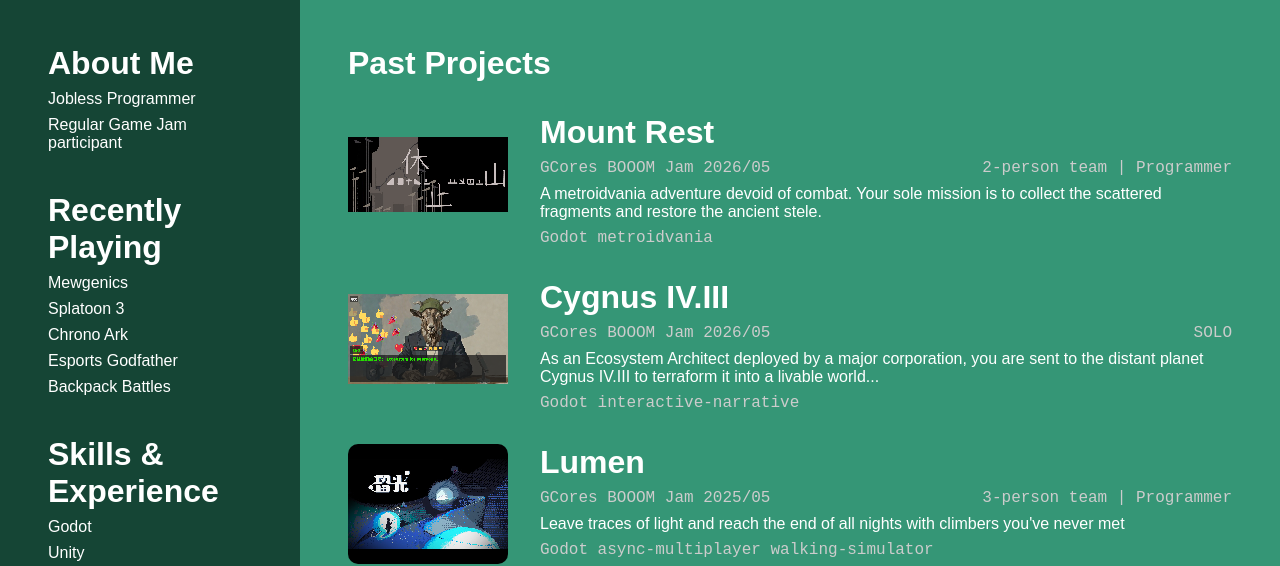
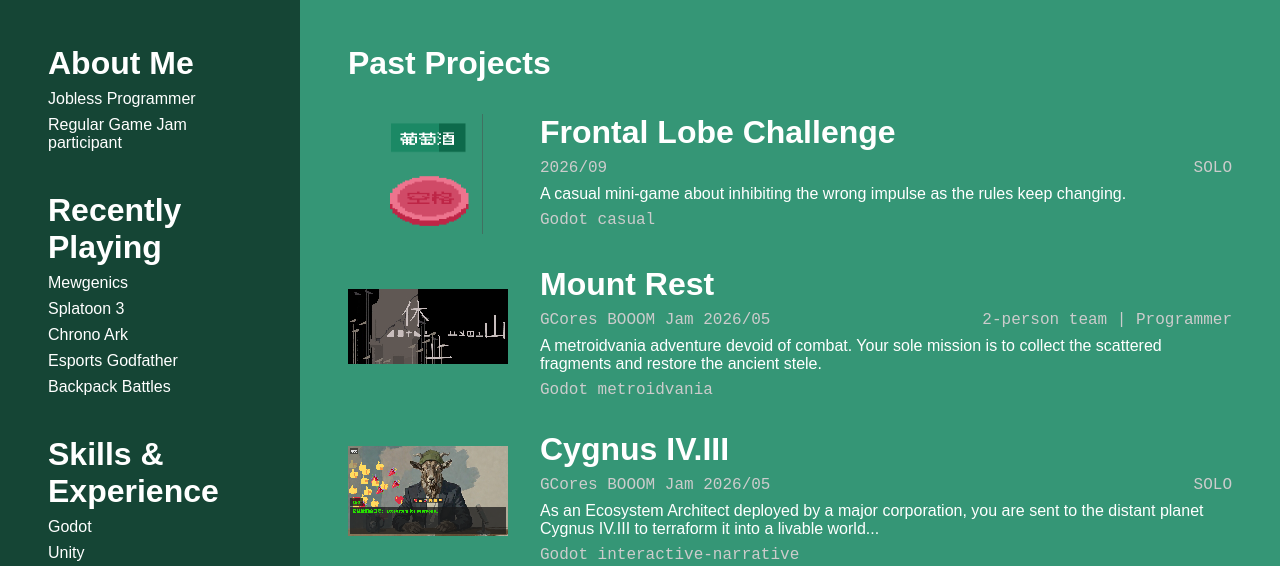
Before and after one commit to leav/gamejam_resume, a plain HTML site: page index.html in a window 1280 px wide. Shown: the part 244-810 px from the top of the page. Drawn offline with Linux system fonts and the light colour scheme.

Commit message:
Add frontal lobe challenge

```diff
--- a/index.html
+++ b/index.html
@@ -7,7 +7,7 @@
   <script async src="https://www.googletagmanager.com/gtag/js?id=G-14QHVK4M95"></script>
   <script>
     window.dataLayer = window.dataLayer || [];
-    function gtag(){dataLayer.push(arguments);}
+    function gtag() { dataLayer.push(arguments); }
     gtag('js', new Date());
 
     gtag('config', 'G-14QHVK4M95');
@@ -215,7 +215,7 @@
 
     .lang-btn {
       padding: 8px 12px;
-      background: rgba(0,0,0,0.7);
+      background: rgba(0, 0, 0, 0.7);
       color: white;
       border: none;
       border-radius: 4px;
@@ -229,7 +229,7 @@
     }
 
     .lang-btn:hover {
-      background: rgba(0,0,0,0.9);
+      background: rgba(0, 0, 0, 0.9);
     }
 
     .lang-btn.active:hover {
@@ -247,7 +247,8 @@
 
     /* Adjust layout for different text lengths */
     [data-i18n-lang="en"] .top-right-name {
-      font-size: 56px; /* Smaller for potentially longer English names */
+      font-size: 56px;
+      /* Smaller for potentially longer English names */
     }
   </style>
 </head>
@@ -268,7 +269,8 @@
       </div>
       <div class="container top-right right">
         <div class="top-right-content">
-          <p class="top-right-name"><a class="name-link" href="https://leav.github.io/gamejam_resume/" target="_blank" rel="noopener noreferrer" data-i18n="header.name">大叶纸熊</a></p>
+          <p class="top-right-name"><a class="name-link" href="https://leav.github.io/gamejam_resume/" target="_blank"
+              rel="noopener noreferrer" data-i18n="header.name">大叶纸熊</a></p>
           <p class="top-right-alt" data-i18n="header.alt_name">leav</p>
           <p class="top-right-role" data-i18n="header.role">程序熊</p>
         </div>
@@ -304,8 +306,10 @@
 
         <div class="section">
           <h1 data-i18n="sections.contact.title">联系方式</h1>
-					<p data-i18n="sections.contact.discord" data-i18n-html>Discord <a href="https://discord.com/users/leavthebear">leavthebear</a></p>
-					<p data-i18n="sections.contact.gcores" data-i18n-html>机核 <a href="https://www.gcores.com/users/324907/talks">大叶纸熊</a></p>
+          <p data-i18n="sections.contact.discord" data-i18n-html>Discord <a
+              href="https://discord.com/users/leavthebear">leavthebear</a></p>
+          <p data-i18n="sections.contact.gcores" data-i18n-html>机核 <a
+              href="https://www.gcores.com/users/324907/talks">大叶纸熊</a></p>
           <p style="margin-top:0.5em" data-i18n="sections.contact.timezone">美西时区</p>
         </div>
 
@@ -319,8 +323,24 @@
 
         <div class="project">
           <div class="project-cover">
-            <a href="https://www.gcores.com/games/179859"><img class="project-cover"
-                src="images/mount_rest.png" alt="lumen" /></a>
+            <a href="https://www.gcores.com/games/181550"><img class="project-cover"
+                src="images/frontal_lobe_challenge.png" alt="frontal_lobe_challenge" /></a>
+          </div>
+          <div class="project-description">
+            <h1 data-i18n="projects.frontal_lobe_challenge.title">前额叶挑战</h1>
+            <div class="project-scope">
+              <p class="project-time" data-i18n="projects.frontal_lobe_challenge.time">2026/09</p>
+              <p class="project-members" data-i18n="projects.frontal_lobe_challenge.members">SOLO</p>
+            </div>
+            <p data-i18n="projects.frontal_lobe_challenge.description">前额叶挑战小游戏</p>
+            <p class="project-tags" data-i18n="projects.frontal_lobe_challenge.tags">Godot 休闲</p>
+          </div>
+        </div>
+
+        <div class="project">
+          <div class="project-cover">
+            <a href="https://www.gcores.com/games/179859"><img class="project-cover" src="images/mount_rest.png"
+                alt="lumen" /></a>
           </div>
           <div class="project-description">
             <h1 data-i18n="projects.mount_rest.title">休止山</h1>
@@ -335,8 +355,8 @@
 
         <div class="project">
           <div class="project-cover">
-            <a href="https://www.gcores.com/games/179738"><img class="project-cover"
-                src="images/cygnus.png" alt="lumen" /></a>
+            <a href="https://www.gcores.com/games/179738"><img class="project-cover" src="images/cygnus.png"
+                alt="lumen" /></a>
           </div>
           <div class="project-description">
             <h1 data-i18n="projects.cygnus.title">天鹅座 IV.III</h1>
@@ -351,8 +371,8 @@
 
         <div class="project">
           <div class="project-cover">
-            <a href="https://www.gcores.com/games/148178"><img class="project-cover"
-                src="images/lumen.png" alt="lumen" /></a>
+            <a href="https://www.gcores.com/games/148178"><img class="project-cover" src="images/lumen.png"
+                alt="lumen" /></a>
           </div>
           <div class="project-description">
             <h1 data-i18n="projects.lumen.title">留光</h1>
@@ -383,8 +403,8 @@
 
         <div class="project">
           <div class="project-cover">
-              <a href="https://www.gcores.com/games/126476"><img class="project-cover"
-                  src="images/memory_as_new.png" alt="memory_as_new" /></a>
+            <a href="https://www.gcores.com/games/126476"><img class="project-cover" src="images/memory_as_new.png"
+                alt="memory_as_new" /></a>
           </div>
           <div class="project-description">
             <h1 data-i18n="projects.memory_as_new.title">记忆犹新</h1>
--- a/translations/en.json
+++ b/translations/en.json
@@ -46,6 +46,13 @@
     }
   },
   "projects": {
+    "frontal_lobe_challenge": {
+      "title": "Frontal Lobe Challenge",
+      "time": "2026/09",
+      "members": "SOLO",
+      "description": "A casual mini-game about inhibiting the wrong impulse as the rules keep changing.",
+      "tags": "Godot casual"
+    },
     "mount_rest": {
       "title": "Mount Rest",
       "time": "GCores BOOOM Jam 2026/05",
--- a/translations/zh.json
+++ b/translations/zh.json
@@ -46,6 +46,13 @@
     }
   },
   "projects": {
+    "frontal_lobe_challenge": {
+      "title": "前额叶挑战",
+      "time": "2026/09",
+      "members": "SOLO",
+      "description": "前额叶挑战小游戏",
+      "tags": "Godot 休闲"
+    },
     "mount_rest": {
       "title": "休止山",
       "time": "机核BOOOM 2026/05",
```
Also changed, not shown: images/frontal_lobe_challenge.png (added), 1 other file. Lines whose indentation alone changed are shown as unchanged.
